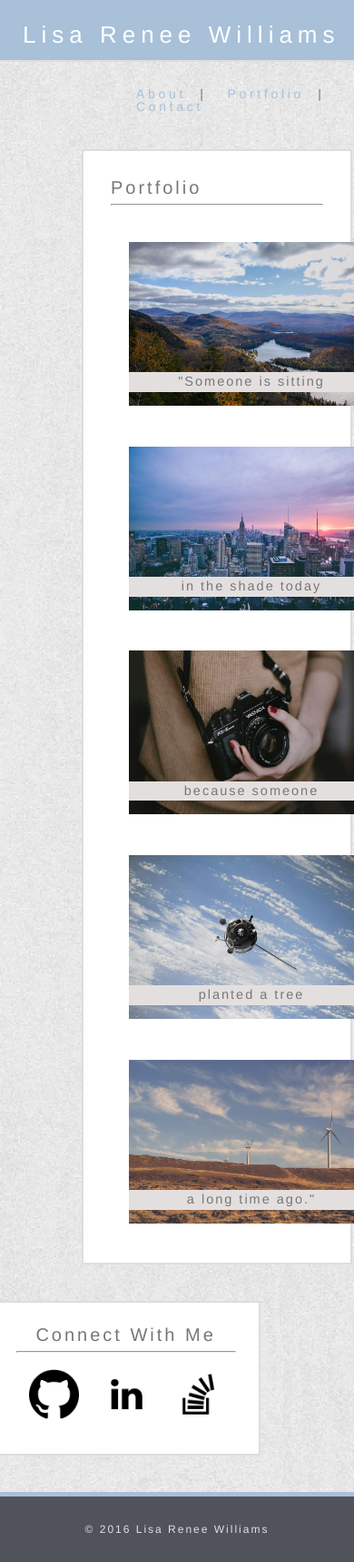
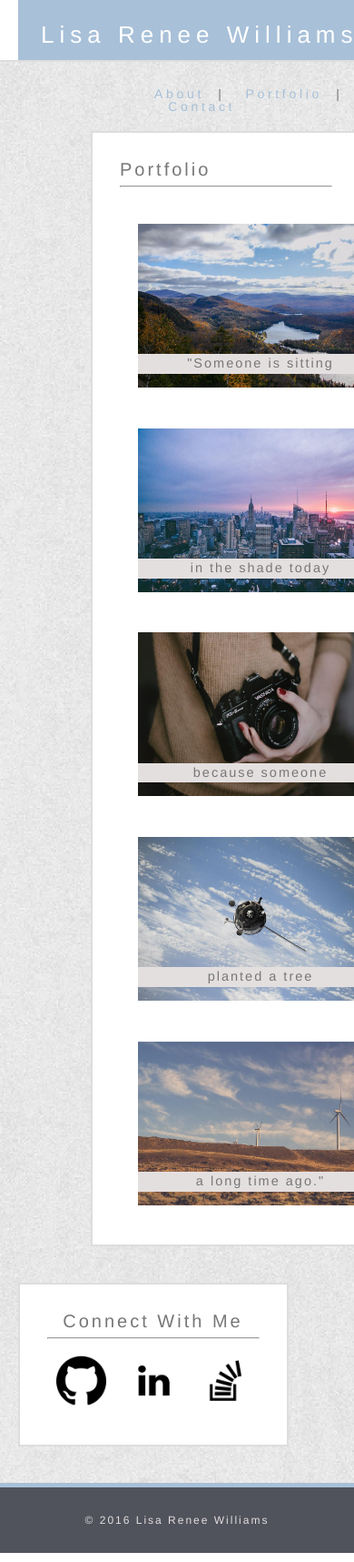
Before and after one commit to lisa-will/Responsive-Portfolio, a PHP site: page /portfolio.html in a window 390 px wide; the page is wider, and only the part inside the window is pictured. Shown: that part at 91% size. Run offline with PHP 8.4, Linux system fonts and the light colour scheme.

Commit message:
changes to portfolio

```diff
--- a/Responsive-Portfolio/assets/css/style.css
+++ b/Responsive-Portfolio/assets/css/style.css
@@ -81,6 +81,8 @@ p {
 
 .container {
 	width: 1020px;
+	padding-left: 20px;
+	padding-right: 20px;
 	margin-left: auto;
 	margin-right: auto;
 }
@@ -106,14 +108,15 @@ p {
 }
 
 .sm_menu {
-	width: 25%;
+	width: 20%;
 	background-color: #fff;
 	border: 2px solid #ddd;
 	padding: 25px;
 	text-align: center;
 	float: right;
 	margin-top: 40px;
-	margin-right: 0px;
+	margin-right: 130px;
+
 
 }
 
@@ -265,7 +268,7 @@ nav {
 	font-size: 14px;
 	letter-spacing: 3.7px;
 	padding-top: 30px;
-	margin-left: 22px;
+	margin-left: 14px;
 }
 
 .bio, .contact, .gallery {
@@ -276,7 +279,7 @@ nav {
 	float: left;
 	margin-top: 40px;
 	margin-bottom: 60px;
-	margin-left: 45px;
+	margin-left: 30px;
 
 }
 .headshot {
@@ -316,7 +319,7 @@ nav {
 	font-size: 14px;
 	letter-spacing: 3.7px;
 	padding-top: 30px;
-	margin-left: 150px;
+	margin-left: 170px;
 
 }
 
@@ -337,18 +340,18 @@ nav {
 	border: 2px solid #ddd;
 	width: 60%;
 	padding: 30px;
-	margin-left: 90px;
-	margin-top: 40px;
+	margin-left: 80px;
+	margin-top: 20px;
 	margin-bottom: 30px;
 }
 
  .sm_menu {
-	width: 62%;
+	width: 60%;
 	background-color: #fff;
 	border: 2px solid #ddd;
-	padding: 25px;
+	padding: 30px;
 	text-align: center;
 	margin-top: 10px;
-	margin-right: 103px;
+	margin-right: 92px;
 
 }
--- a/Responsive-Portfolio/portfolio.html
+++ b/Responsive-Portfolio/portfolio.html
@@ -62,6 +62,7 @@
 								<img src="assets/images/wind.jpg" alt="wind" class="stock" />
 
 						</div>
+
 			</section>
 
 <!-- Keep it to the RIGHT - Show where peeps can find you! -->
```
